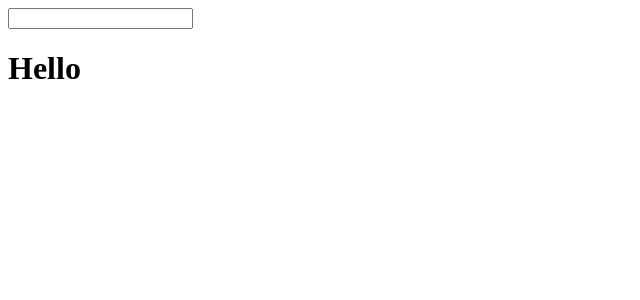
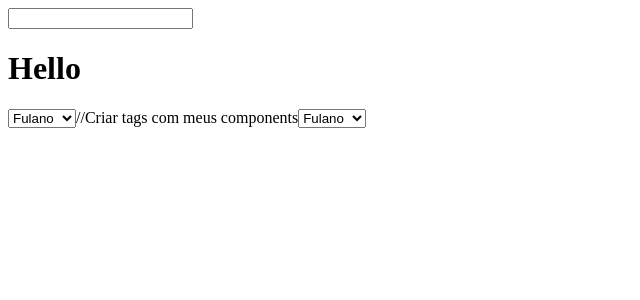
Before and after one commit to dossantosgit81/basice-react, a React (Create React App) app: page / in a window 1280 px wide. Shown: the top 300 px of the page, without its empty margins (0-640 px from the left). Built offline with nearby package versions, Linux system fonts and the light colour scheme.

Commit message:
Formas de criar components

```diff
--- a/src/App.js
+++ b/src/App.js
@@ -1,4 +1,3 @@
-import logo from './logo.svg';
 import './App.css';
 import React from 'react';
 
@@ -16,12 +15,33 @@ class App extends React.Component{
 
   }
 
+  criaComboBox = () => {
+    const opcoes = ["Fulano", "Cicrano"]
+    const comboBoxOpcoes = opcoes.map(opcao => <option>{opcao}</option>)
+
+    return (
+      <select>
+        {comboBoxOpcoes}
+      </select>
+    )
+
+  }
+
   render(){
+    const MeuComboBox = () => this.criaComboBox()
+
     return (
-      <>
-        <input type="text" value={this.state.nome} onChange={this.modificarNome}></input>
-        <h1>Hello {this.state.nome}</h1>
-      </>
+      [
+        <>
+       <input type="text" value={this.state.nome} onChange={this.modificarNome}></input>
+       <h1>Hello {this.state.nome}</h1>
+       {this.criaComboBox()}
+
+       //Criar tags com meus components
+       <MeuComboBox />
+        </>
+      ]
+
     )
   }
 }
```
